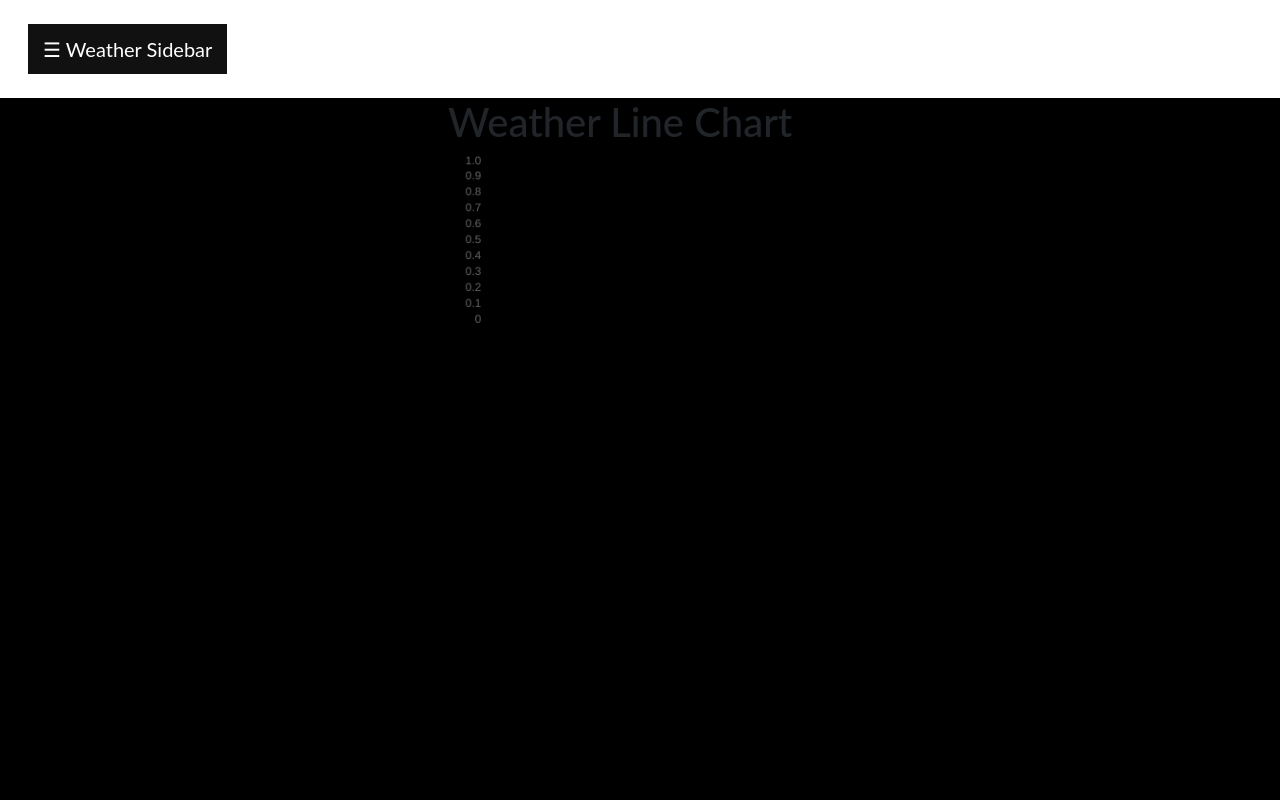
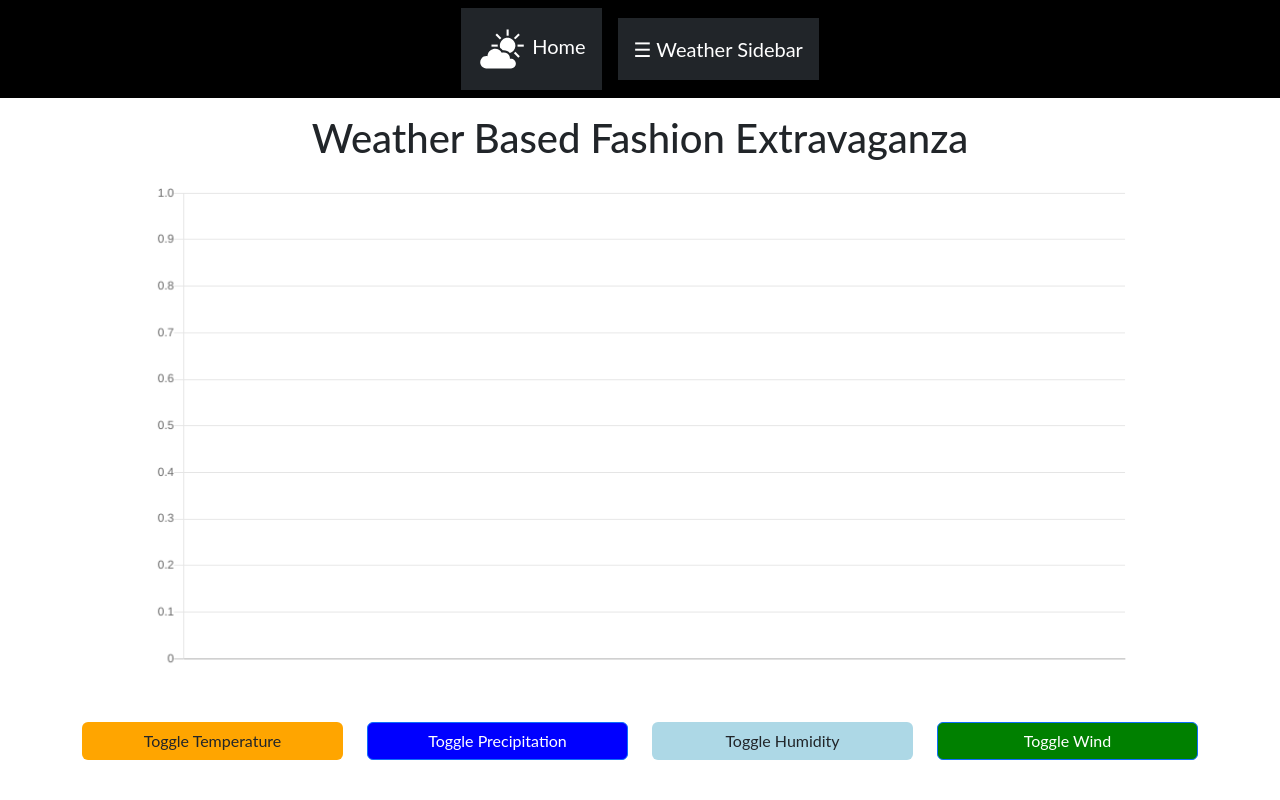
Before and after one commit to UCCS-CS4300-5300/group1-spring2024, a Django app: template weather_app/templates/weather_app/index.html in a window 1280 px wide. Run offline with Django 5.2, Linux system fonts and the light colour scheme; the template is opened without the code that fills it, so the values that code supplies are empty; some libraries are stand-ins or nearby versions.

Commit message:
templates looking good, graph is up and working, added some navbar and buttons

```diff
--- a/weather_app/templates/weather_app/base_template.html
+++ b/weather_app/templates/weather_app/base_template.html
@@ -14,7 +14,7 @@
     <!--Code to implement the side app button for login/location input -->
     <style>
         body {
-            background-color: rgb(0, 0, 0);
+            background-color: rgb(255, 255, 255);
             font-family: "Lato", sans-serif;
         }
         .sidebar {
@@ -63,6 +63,11 @@
         .openbtn:hover {
           background-color: #444;
         }
+
+        .full_height {
+          height: 100%;
+        }
+
         /*This function handles the transition to open the sidebar */
         #main {
           transition: margin-left .5s;
@@ -91,16 +96,22 @@
 
 
   <body>
-    <nav class="navbar navbar-expand-lg navbar-light bg-orange lead;" style="background-color: white">
+    <nav class="navbar navbar-expand-lg navbar-dark bg-orange lead;" style="background-color: black">
           <!-- Navbar -->
-      <div class="container-fluid">
+      <div class="container-fluid justify-content-center">
+
+        <a class="navbar-brand bg-dark p-3 align-items-center full_height" href="{% url 'home' %}" style="height: 100%;">
+          <img src="{% static 'weather_app/cloud.svg' %}" alt="Cloud with Sun" height="50">
+          Home
+        </a>
+
         <div id="mySidebar" class="sidebar">
           <a href="javascript:void(0)" class="closebtn" onclick="closeNav()">×</a>
           <a href="#">Login</a>
         </div>
 
-        <div id="main">
-          <button class="openbtn" onclick="openNav()">☰ Weather Sidebar</button>
+        <div id="main p-3 bg-dark d-flex align-items-center full_height">
+          <button class="openbtn p-3 bg-dark full_height" onclick="openNav()">☰ Weather Sidebar</button>
         </div>
 
         <script>
--- a/weather_app/templates/weather_app/index.html
+++ b/weather_app/templates/weather_app/index.html
@@ -19,14 +19,35 @@
 
 <!--All code goes in between the block and end content to override base template-->
 {% block content %}
-<!--Graph has been put in divider class to implement CSS-->
-<div id="graph">
-    <h1>Weather Line Chart</h1>
+
 
     <div class="container">
+      <div class="row">
+        <h1 class="p-3" style="text-align: center;">Weather Based Fashion Extravaganza</h1>
+      </div>
+
       <!-- https://getbootstrap.com/docs/5.3/layout/grid/ -->
-      <div class="row">
-        <canvas id="weatherChart" style="width:100%;max-width:600px"></canvas>
+      <!--Graph has been put in divider class to implement CSS-->
+      <div class="row graph justify-content-center">
+        <canvas id="weatherChart" style="width:100%;max-width:1000px;margin:auto;" style="text-align: center;"></canvas>
+      </div>
+
+      <div class="row mt-5">
+        <div class="col text-center">
+          <button type="button" class="btn text-center" style="background-color: orange; width:100%;">Toggle Temperature</button>
+        </div>
+
+        <div class="col text-center">
+          <button type="button" class="btn btn-primary text-center" style="background-color: blue; width:100%;">Toggle Precipitation</button>
+        </div>
+
+        <div class="col text-center">
+          <button type="button" class="btn text-center" style="background-color: lightblue; width:100%;">Toggle Humidity</button>
+        </div>
+
+        <div class="col text-center">
+          <button type="button" class="btn btn-primary text-center" style="background-color: green; width:100%;">Toggle Wind</button>
+        </div>
       </div>
     </div>
 
@@ -84,7 +105,6 @@
             // })
             // .catch(error => console.error('Error fetching weather data:', error));
     </script>
-  </div>
 
 
 {% endblock %}
--- a/weather_app/urls.py
+++ b/weather_app/urls.py
@@ -24,5 +24,5 @@ urlpatterns = [
     # The url below assumes location is passed in request body or something
     # If we pass in url we will extract location based on url params
     # But for now I think we'll extract from body since its easier
-    path('', WeatherView.as_view())
+    path('', WeatherView.as_view(), name='home')
 ]
```
Also changed, not shown: weather_app/views.py (+8 -6 lines), weather_app/static/weather_app/cloud.svg (added).
